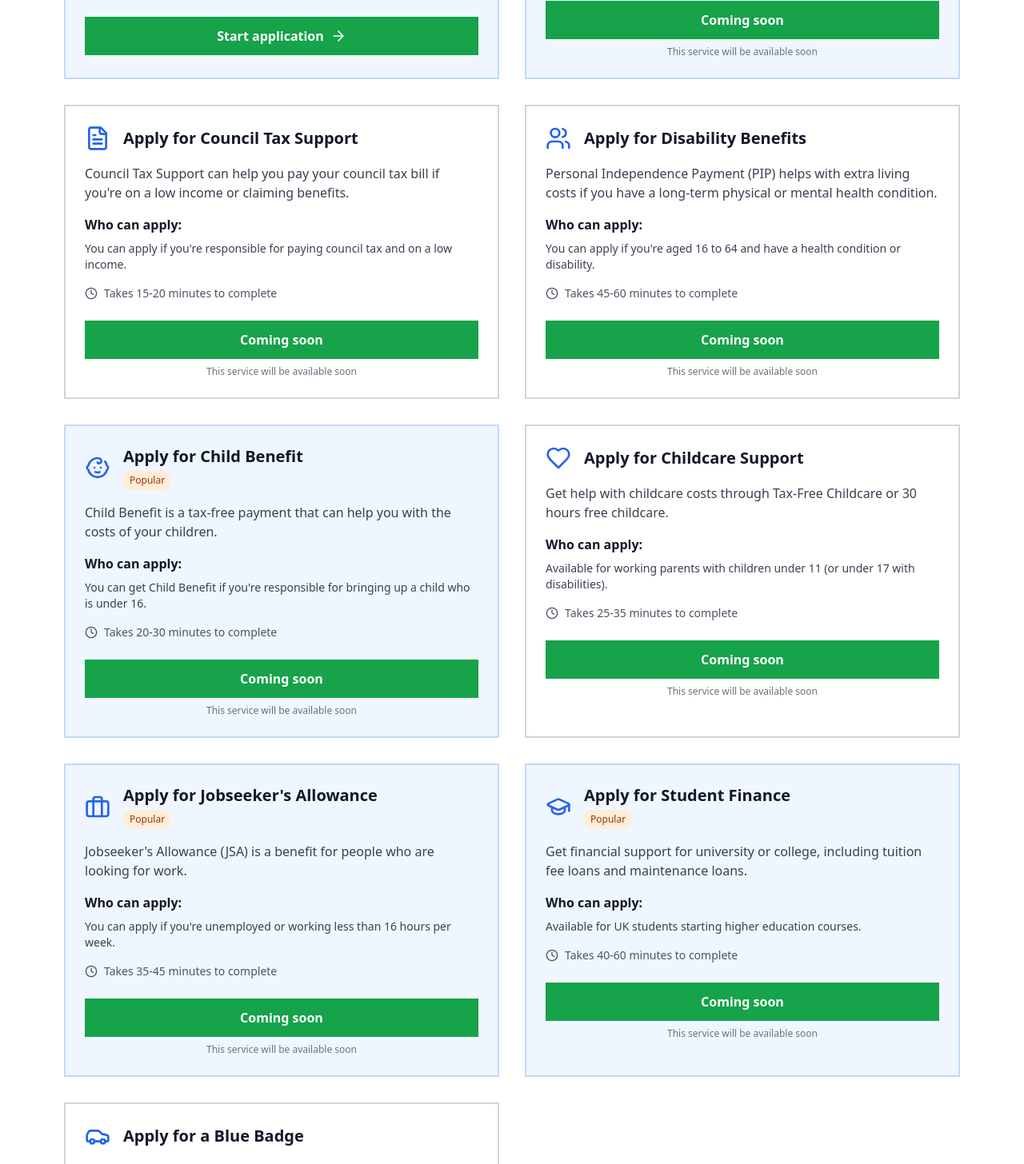
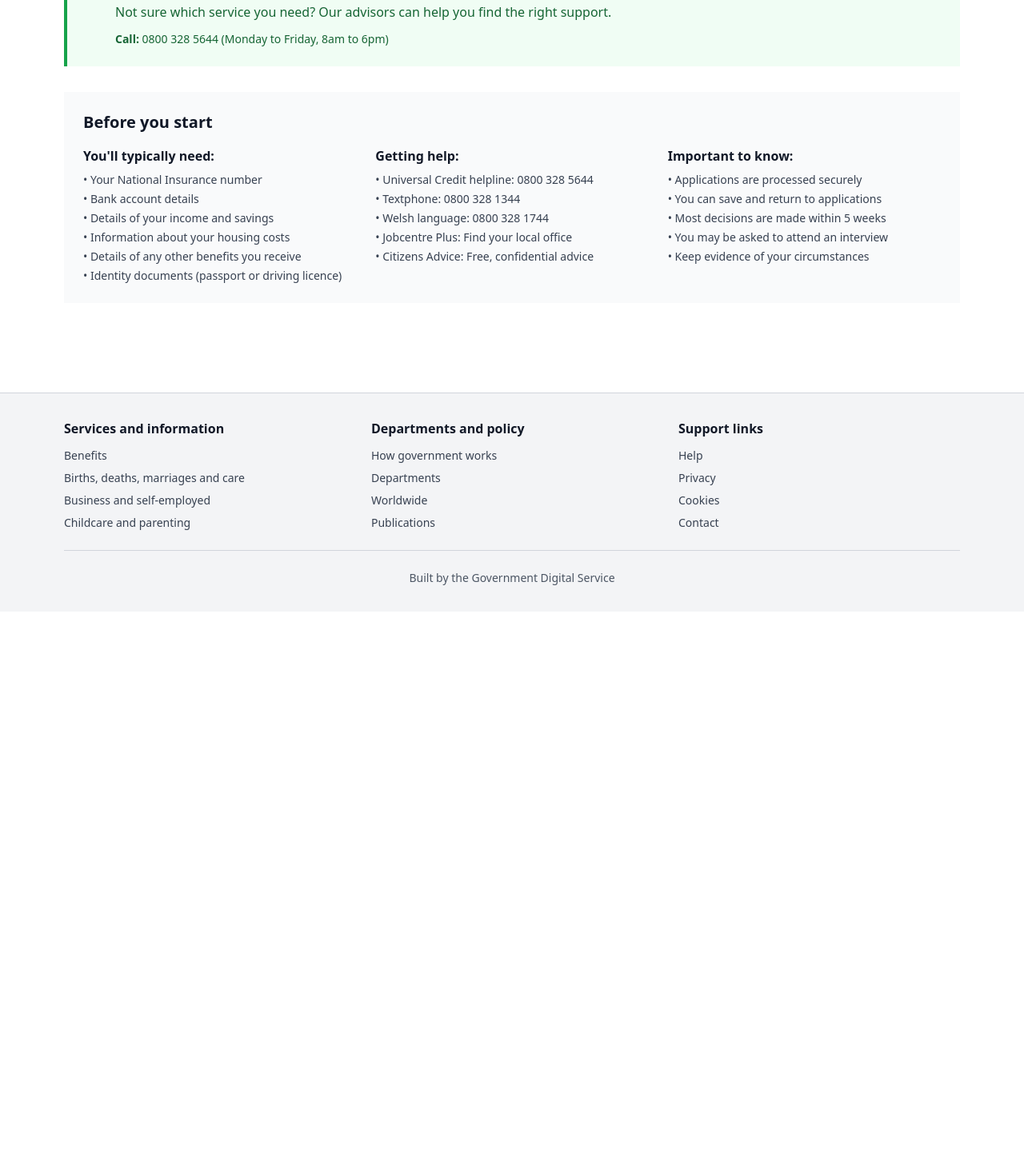
Before and after one commit to lokeshsharma99/GDS-Demo-App, a React (Vite) app: page / in a window 1280 px wide. Shown: the part 1341-2797 px from the top of the page at 80% size. After the commit the page ends 2106 px from the top, so only its background shows below. Built offline with nearby package versions, Linux system fonts and the light colour scheme.

Commit message:
Remove Coming Soon features and restrict to only available services

```diff
--- a/src/components/LandingPage.tsx
+++ b/src/components/LandingPage.tsx
@@ -1,5 +1,5 @@
 import React, { useState } from 'react';
-import { ArrowRight, Users, Home, CreditCard, FileText, Shield, Clock, Search, Baby, Briefcase, Heart, GraduationCap, Car, Phone } from 'lucide-react';
+import { ArrowRight, CreditCard, Shield, Clock, Search, Phone } from 'lucide-react';
 
 interface LandingPageProps {
   onSelectService: (service: string) => void;
@@ -10,7 +10,6 @@ const LandingPage: React.FC<LandingPageProps> = ({ onSelectService }) => {
   const [selectedCategory, setSelectedCategory] = useState('all');
 
   const services = [
-    // Benefits and Financial Support
     {
       id: 'universal-credit',
       title: 'Apply for Universal Credit',
@@ -20,89 +19,6 @@ const LandingPage: React.FC<LandingPageProps> = ({ onSelectService }) => {
       timeToComplete: '30-45 minutes',
       category: 'benefits',
       popular: true
-    },
-    {
-      id: 'housing-benefit',
-      title: 'Apply for Housing Benefit',
-      description: 'Housing Benefit can help you pay your rent if you\'re unemployed, on a low income or claiming benefits.',
-      icon: <Home className="w-8 h-8" />,
-      eligibility: 'You can apply if you pay rent and have a low income or are on benefits.',
-      timeToComplete: '25-35 minutes',
-      category: 'benefits',
-      popular: true
-    },
-    {
-      id: 'council-tax-support',
-      title: 'Apply for Council Tax Support',
-      description: 'Council Tax Support can help you pay your council tax bill if you\'re on a low income or claiming benefits.',
-      icon: <FileText className="w-8 h-8" />,
-      eligibility: 'You can apply if you\'re responsible for paying council tax and on a low income.',
-      timeToComplete: '15-20 minutes',
-      category: 'benefits',
-      popular: false
-    },
-    {
-      id: 'disability-benefits',
-      title: 'Apply for Disability Benefits',
-      description: 'Personal Independence Payment (PIP) helps with extra living costs if you have a long-term physical or mental health condition.',
-      icon: <Users className="w-8 h-8" />,
-      eligibility: 'You can apply if you\'re aged 16 to 64 and have a health condition or disability.',
-      timeToComplete: '45-60 minutes',
-      category: 'benefits',
-      popular: false
-    },
-    // Family and Children
-    {
-      id: 'child-benefit',
-      title: 'Apply for Child Benefit',
-      description: 'Child Benefit is a tax-free payment that can help you with the costs of your children.',
-      icon: <Baby className="w-8 h-8" />,
-      eligibility: 'You can get Child Benefit if you\'re responsible for bringing up a child who is under 16.',
-      timeToComplete: '20-30 minutes',
-      category: 'family',
-      popular: true
-    },
-    {
-      id: 'childcare-support',
-      title: 'Apply for Childcare Support',
-      description: 'Get help with childcare costs through Tax-Free Childcare or 30 hours free childcare.',
-      icon: <Heart className="w-8 h-8" />,
-      eligibility: 'Available for working parents with children under 11 (or under 17 with disabilities).',
-      timeToComplete: '25-35 minutes',
-      category: 'family',
-      popular: false
-    },
-    // Employment and Education
-    {
-      id: 'jobseekers-allowance',
-      title: 'Apply for Jobseeker\'s Allowance',
-      description: 'Jobseeker\'s Allowance (JSA) is a benefit for people who are looking for work.',
-      icon: <Briefcase className="w-8 h-8" />,
-      eligibility: 'You can apply if you\'re unemployed or working less than 16 hours per week.',
-      timeToComplete: '35-45 minutes',
-      category: 'employment',
-      popular: true
-    },
-    {
-      id: 'student-finance',
-      title: 'Apply for Student Finance',
-      description: 'Get financial support for university or college, including tuition fee loans and maintenance loans.',
-      icon: <GraduationCap className="w-8 h-8" />,
-      eligibility: 'Available for UK students starting higher education courses.',
-      timeToComplete: '40-60 minutes',
-      category: 'education',
-      popular: true
-    },
-    // Transport and Driving
-    {
-      id: 'blue-badge',
-      title: 'Apply for a Blue Badge',
-      description: 'A Blue Badge helps people with disabilities or health conditions park closer to their destination.',
-      icon: <Car className="w-8 h-8" />,
-      eligibility: 'Available for people with permanent or temporary mobility issues.',
-      timeToComplete: '15-25 minutes',
-      category: 'transport',
-      popular: false
     }
   ];
 
@@ -216,10 +132,9 @@ const LandingPage: React.FC<LandingPageProps> = ({ onSelectService }) => {
                     <button
                       onClick={() => onSelectService(service.id)}
                       className="w-full bg-green-600 text-white font-bold py-2 px-4 hover:bg-green-700 focus:outline-none focus:ring-2 focus:ring-green-600 focus:ring-opacity-50 transition-colors duration-200 flex items-center justify-center text-sm"
-                      disabled={service.id !== 'universal-credit'}
                     >
-                      {service.id === 'universal-credit' ? 'Start now' : 'Coming soon'}
-                      {service.id === 'universal-credit' && <ArrowRight className="w-4 h-4 ml-2" />}
+                      Start now
+                      <ArrowRight className="w-4 h-4 ml-2" />
                     </button>
                   </div>
                 </div>
@@ -271,37 +186,26 @@ const LandingPage: React.FC<LandingPageProps> = ({ onSelectService }) => {
                         )}
                       </div>
                     </div>
-
                     <p className="text-gray-700 mb-4">
                       {service.description}
                     </p>
-
                     <div className="mb-4">
                       <h4 className="font-bold text-gray-900 mb-2">Who can apply:</h4>
                       <p className="text-sm text-gray-700">
                         {service.eligibility}
                       </p>
                     </div>
-
                     <div className="flex items-center text-sm text-gray-600 mb-6">
                       <Clock className="w-4 h-4 mr-2" />
                       <span>Takes {service.timeToComplete} to complete</span>
                     </div>
-
                     <button
                       onClick={() => onSelectService(service.id)}
                       className="w-full bg-green-600 text-white font-bold py-3 px-6 hover:bg-green-700 focus:outline-none focus:ring-2 focus:ring-green-600 focus:ring-opacity-50 transition-colors duration-200 flex items-center justify-center"
-                      disabled={service.id !== 'universal-credit'}
                     >
-                      {service.id === 'universal-credit' ? 'Start application' : 'Coming soon'}
-                      {service.id === 'universal-credit' && <ArrowRight className="w-5 h-5 ml-2" />}
+                      Start application
+                      <ArrowRight className="w-5 h-5 ml-2" />
                     </button>
-
-                    {service.id !== 'universal-credit' && (
-                      <p className="text-xs text-gray-500 mt-2 text-center">
-                        This service will be available soon
-                      </p>
-                    )}
                   </div>
                 </div>
               ))}
```
